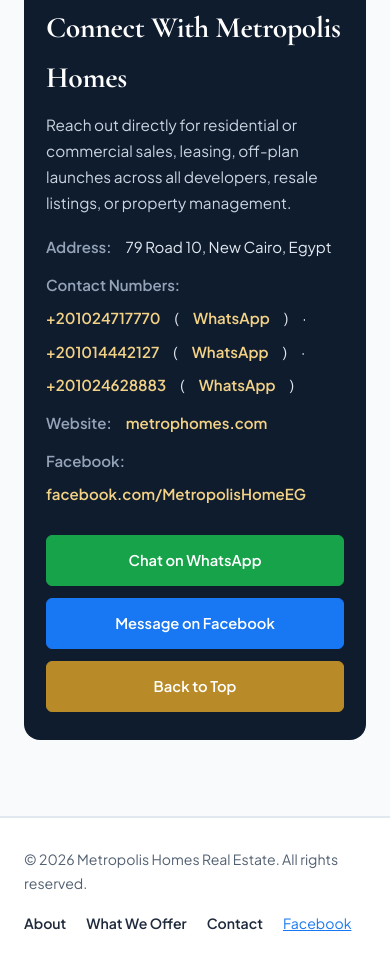
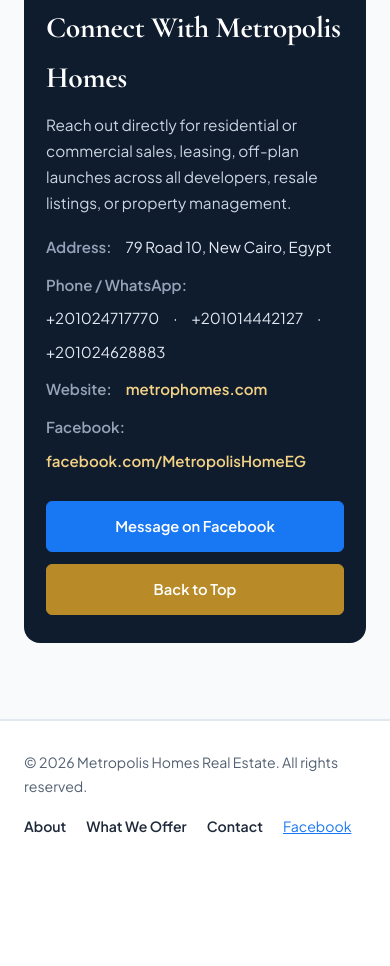
Before and after one commit to Khaled5055/metrophomes, a plain HTML site: page index.html in a window 390 px wide. Shown: the part 6931-7897 px from the top of the page. After the commit the page ends 7800 px from the top, so only its background shows below. Drawn offline with nearby package versions, Linux system fonts and the light colour scheme.

Commit message:
Update contact labels and format phone numbers

```diff
--- a/index.html
+++ b/index.html
@@ -1032,16 +1032,13 @@
                 <span data-i18n="val_addr">79 Road 10, New Cairo, Egypt</span>
               </div>
               <div class="contact-row">
-                <span class="contact-label" data-i18n="label_phones">Contact Numbers:</span>
+                <span class="contact-label" data-i18n="label_phones">Phone / WhatsApp:</span>
                 <span class="contact-phones">
-                  <a href="tel:+201024717770" class="ltr-num">+201024717770</a>
-                  (<a href="https://wa.me/201024717770" target="_blank" rel="noopener noreferrer" data-i18n="link_wa">WhatsApp</a>)
+                  <span class="ltr-num">+201024717770</span>
                   <span>·</span>
-                  <a href="tel:+201014442127" class="ltr-num">+201014442127</a>
-                  (<a href="https://wa.me/201014442127" target="_blank" rel="noopener noreferrer" data-i18n="link_wa">WhatsApp</a>)
+                  <span class="ltr-num">+201014442127</span>
                   <span>·</span>
-                  <a href="tel:+201024628883" class="ltr-num">+201024628883</a>
-                  (<a href="https://wa.me/201024628883" target="_blank" rel="noopener noreferrer" data-i18n="link_wa">WhatsApp</a>)
+                  <span class="ltr-num">+201024628883</span>
                 </span>
               </div>
               <div class="contact-row">
@@ -1056,7 +1053,6 @@
           </div>
 
           <div class="contact-actions">
-            <a href="https://wa.me/201024717770" target="_blank" rel="noopener noreferrer" class="btn btn-wa" data-i18n="btn_wa">Chat on WhatsApp</a>
             <a href="https://www.facebook.com/MetropolisHomeEG/" target="_blank" rel="noopener noreferrer" class="btn btn-fb" data-i18n="btn_msg_fb">Message on Facebook</a>
             <a href="#home-section" class="btn btn-accent" data-i18n="btn_top">Back to Top</a>
           </div>
```
